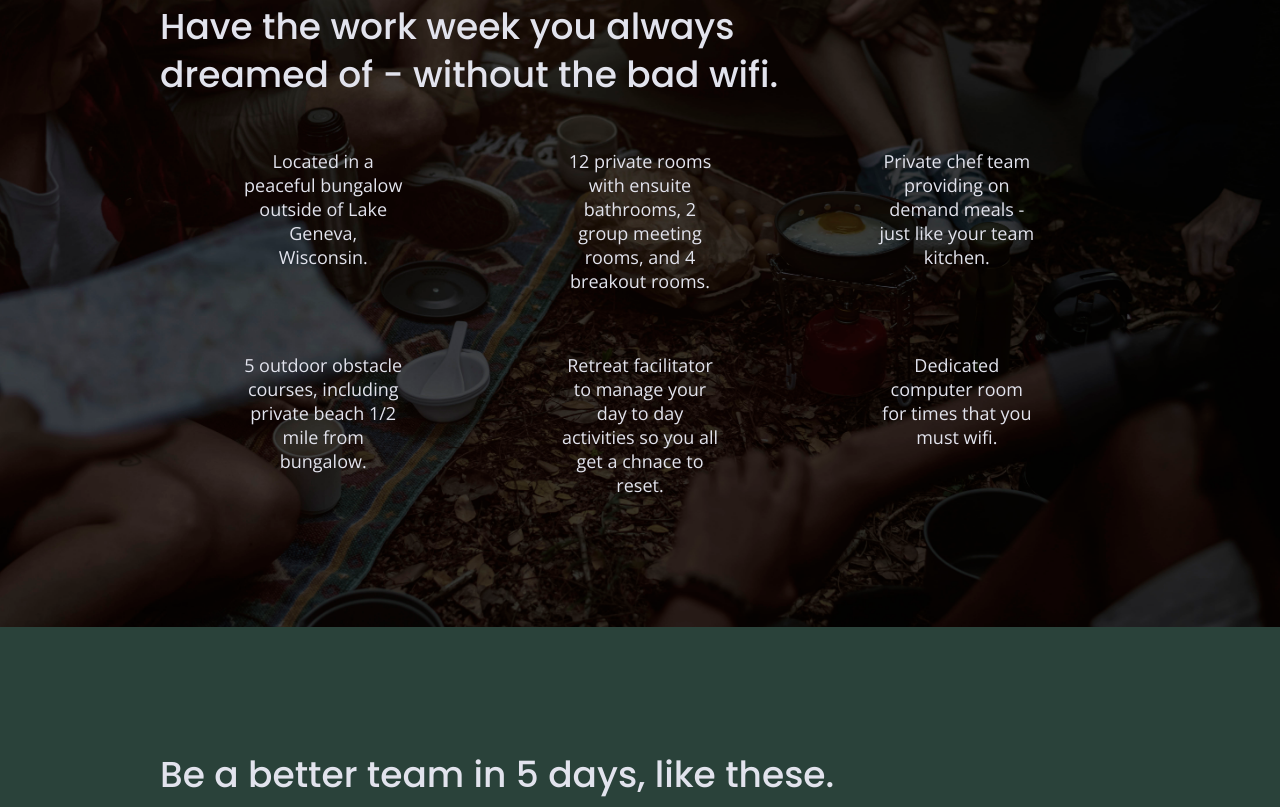
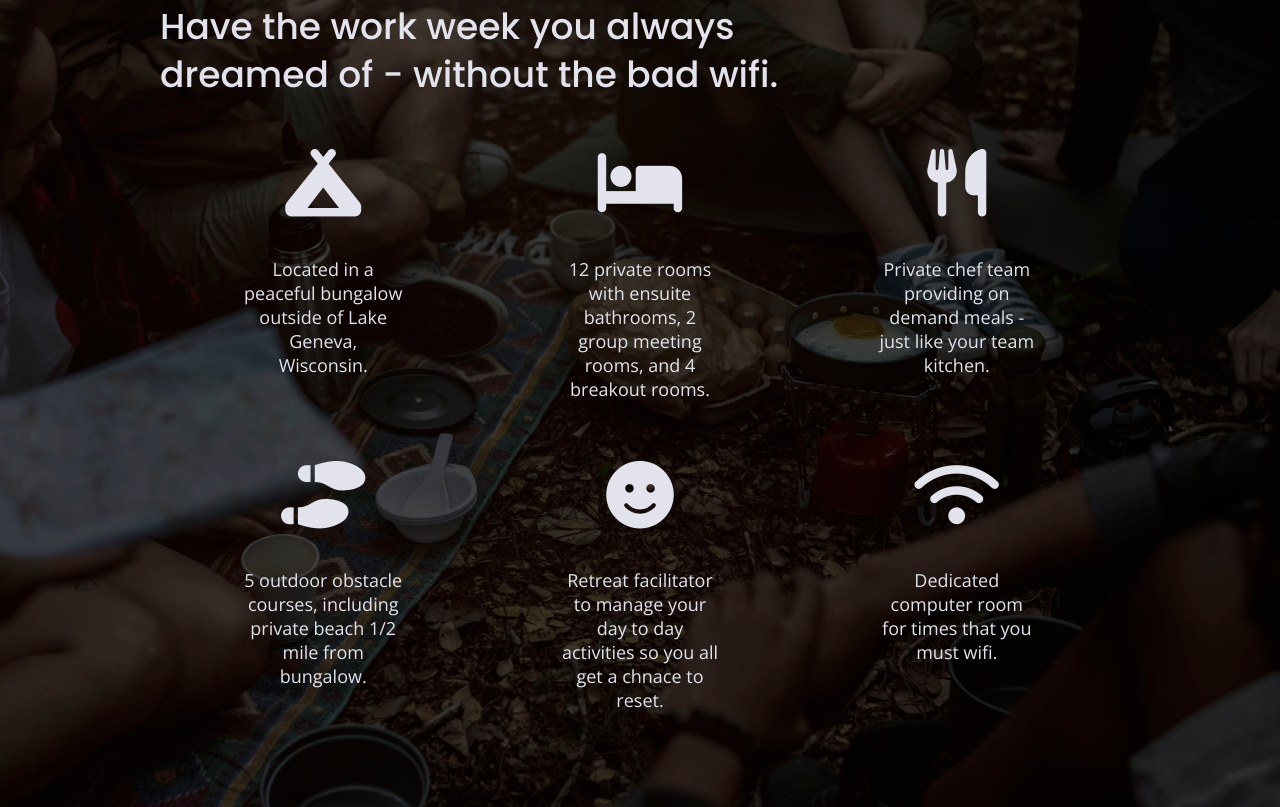
Before and after one commit to sabinevidal/unplugged-retreat, a plain HTML site: page index.html in a window 1280 px wide. Shown: the part 1000-1807 px from the top of the page. Drawn offline with nearby package versions, Linux system fonts and the light colour scheme.

Commit message:
inserted feature icons

```diff
--- a/css/main.css
+++ b/css/main.css
@@ -328,6 +328,10 @@ textarea {
   flex-flow: row wrap;
 }
 
+.features i {
+	font-size: 3.75em;
+        margin-bottom: 40px;
+}
 .features p {
   margin: 0;
   text-align: center;
--- a/index.html
+++ b/index.html
@@ -15,6 +15,7 @@
   <link rel="stylesheet" href="css/main.css">
   <!-- Google Fonts -->
   <link href="https://fonts.googleapis.com/css?family=Open+Sans:400,700|Poppins:500,700" rel="stylesheet">
+  <script src="https://kit.fontawesome.com/e4ef0962fa.js"></script>
 
   <meta name="theme-color" content="#fafafa">
 </head>
@@ -70,27 +71,33 @@
         <h2>Have the work week you always dreamed of - without the bad wifi.</h2>
         <div class ="features-items">
           <article>
-              <p class="fontawesome-icon"></p>
+              <p class="fontawesome-icon">
+                  <i class="fas fa-campground"></i></p>
               <p class="features-item-description">Located in a peaceful bungalow outside of Lake Geneva, Wisconsin.</p>
           </article>
           <article>
-              <p class="fontawesome-icon"></p>
+              <p class="fontawesome-icon">
+                  <i class="fas fa-bed"></i></p>
               <p class="features-item-description">12 private rooms with ensuite bathrooms, 2 group meeting rooms, and 4 breakout rooms.</p>
           </article>
           <article>
-              <p class="fontawesome-icon"></p>
+              <p class="fontawesome-icon">
+                <i class="fas fa-utensils"></i></p>
               <p class="features-item-description">Private chef team providing on demand meals - just like your team kitchen.</p>
           </article>
           <article>
-              <p class="fontawesome-icon"></p>
+              <p class="fontawesome-icon">
+                  <i class="fas fa-shoe-prints"></i></p>
               <p class="features-item-description">5 outdoor obstacle courses, including private beach 1/2 mile from bungalow.</p>
           </article>
           <article>
-              <p class="fontawesome-icon"></p>
+              <p class="fontawesome-icon">
+                  <i class="fas fa-smile"></i></p>
               <p class="features-item-description">Retreat facilitator to manage your day to day activities so you all get a chnace to reset.</p>
           </article>
           <article>
-              <p class="fontawesome-icon"></p>
+              <p class="fontawesome-icon">
+                <i class="fas fa-wifi"></i></p>
               <p class="features-item-description">Dedicated computer room for times that you must wifi.</p>
           </article>
         </div>
```
Also changed, not shown: about/index.html (+1 -0 lines), faq/index.html (+1 -0 lines).
